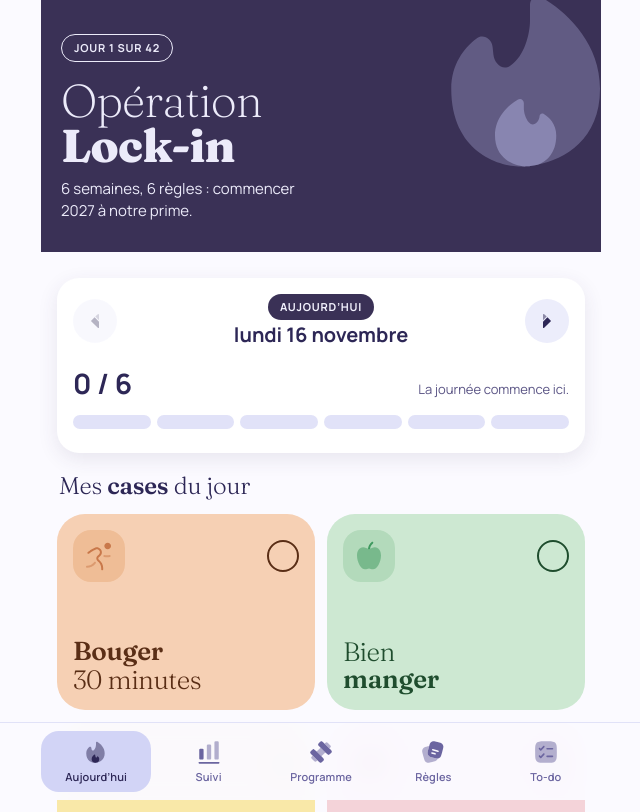
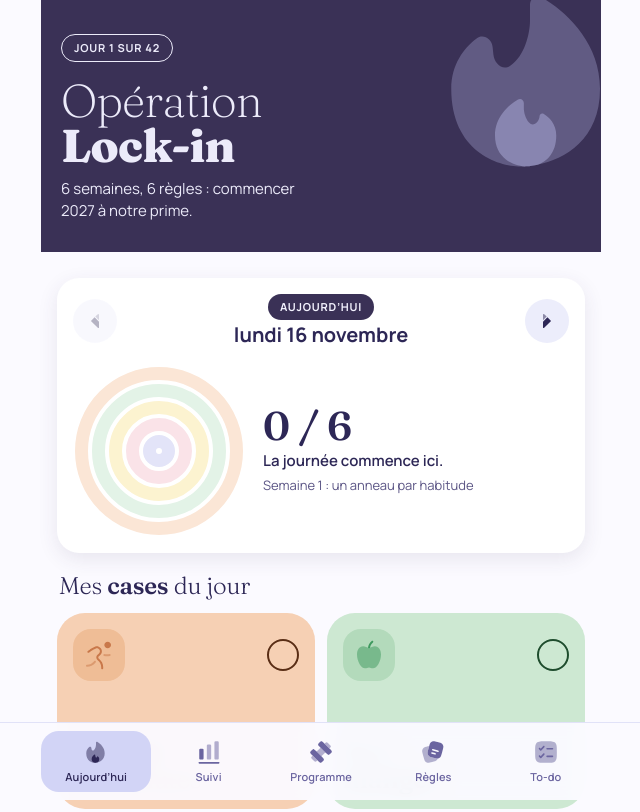
Before and after one commit to aurelie-droid/lock-in, a plain HTML site: page index.html in a window 1280 px wide. Shown: the top 812 px of the page, without its empty margins (319-959 px from the left). Drawn offline with Linux system fonts and the light colour scheme.

Commit message:
Anneaux de progression : habitudes de la semaine et six semaines
Co-Authored-By: Claude Sonnet 5.5 <noreply@anthropic.com>
Claude-Session: https://claude.ai/code/session_014pGNguzEjPBR8fMB7xwN6G

```diff
--- a/index.html
+++ b/index.html
@@ -486,6 +486,15 @@ nav.tabs button .i{width:26px;height:26px}
 .rrow .tips li{background:rgba(255,255,255,.6);color:var(--c-fg)}
 .rbody{padding:0 16px 18px 80px}
 .rrow[open] summary{padding-bottom:10px}
+.rings{display:block;width:172px;height:172px}
+.rings .rg{transition:stroke-dasharray .5s ease}
+.rscore{display:flex;align-items:center;gap:18px;margin-top:16px}
+.rwrap{flex:none}
+.rtxt{display:flex;flex-direction:column;gap:4px;min-width:0}
+.rtxt b{font-family:var(--serif);font-weight:600;font-size:40px;line-height:1;font-variation-settings:'SOFT' 100,'WONK' 1,'opsz' 144}
+.rmsg{font-size:15px;color:var(--ink);font-weight:600}
+.rsub{font-size:13px;color:var(--wine)}
+.ringwrap .rings{width:150px;height:150px;flex:none}
 </style>
 </head>
 <body>
@@ -641,6 +650,14 @@ function banner(pill,title,sub,tone){const m=title.indexOf('Lock-in')>-1?'flame'
 
 function lockSvg(){return '<svg class="lock" viewBox="0 0 120 120" aria-hidden="true"><circle cx="60" cy="60" r="56" fill="#CFD1F5" opacity=".22"/><circle cx="60" cy="60" r="40" fill="#CFD1F5" opacity=".26"/><path d="M42 54V42a18 18 0 0 1 36 0v12" fill="none" stroke="#CFD1F5" stroke-width="9" stroke-linecap="round"/><rect x="32" y="52" width="56" height="42" rx="14" fill="#CFD1F5"/><circle cx="60" cy="68" r="6.5" fill="#3A3156"/><rect x="57" y="70" width="6" height="14" rx="3" fill="#3A3156"/><path d="M98 20l2.2 6.3 6.3 2.2-6.3 2.2-2.2 6.3-2.2-6.3-6.3-2.2 6.3-2.2z" fill="#CFD1F5"/><path d="M20 84l1.6 4.4 4.4 1.6-4.4 1.6-1.6 4.4-1.6-4.4-4.4-1.6 4.4-1.6z" fill="#CFD1F5"/></svg>';}
 
+function rings(size,stroke,gap,items,label){
+  const c=size/2;let h='<svg class="rings" viewBox="0 0 '+size+' '+size+'" role="img" aria-label="'+label+'">';
+  items.forEach((it,k)=>{const r=c-stroke/2-2-k*(stroke+gap),C=2*Math.PI*r,v=Math.max(0,Math.min(1,it.v));
+    h+='<circle cx="'+c+'" cy="'+c+'" r="'+r.toFixed(1)+'" fill="none" stroke="'+it.t+'" stroke-width="'+stroke+'"/>';
+    if(v>0.001)h+='<circle class="rg" cx="'+c+'" cy="'+c+'" r="'+r.toFixed(1)+'" fill="none" stroke="'+it.c+'" stroke-width="'+stroke+'" stroke-linecap="round" stroke-dasharray="'+(C*v).toFixed(1)+' '+C.toFixed(1)+'" transform="rotate(-90 '+c+' '+c+')"/>';});
+  return h+'</svg>';
+}
+const RING_COL={pe:['#E08A5A','#FBE6D6'],gr:['#4FB06F','#E3F3E7'],ye:['#E9C03A','#FCF3D0'],pi:['#E5809A','#FAE3E8'],la:['#5558BD','#E3E4F8'],bl:['#4A9BE0','#DDEEFB']};
 function viewToday(){
   const t=todayIdx(),i=sel,ok=i<=t,s=score(i),x=xp(),l=level(x);
   const nextX=LEVELS[l+1]?LEVELS[l+1][0]:null;
@@ -649,7 +666,9 @@ function viewToday(){
   const dayPill=t<0?'Départ le 16 novembre':(t>=N?'Challenge terminé':'Jour '+(Math.min(t,N-1)+1)+' sur '+N);
   let h=banner(dayPill,'<span class="l">Opération</span><br>Lock-in','6 semaines, 6 règles : commencer 2027 à notre prime.','la3');
   h+='<section class="block"><div class="card"><div class="daynav"><button class="circ" data-act="day" data-d="-1" aria-label="Jour précédent"'+(i<=0?' disabled':'')+'>'+ic('chevL')+'</button><div class="lbl">'+(i===t?'<span class="pill red">Aujourd’hui</span>':'<span class="pill">Jour '+(i+1)+'</span>')+'<b>'+fmt(i)+'</b></div><button class="circ" data-act="day" data-d="1" aria-label="Jour suivant"'+(i>=N-1?' disabled':'')+'>'+ic('chevR')+'</button></div>';
-  h+='<div class="score"><div class="score-row"><b>'+s+' / 6</b><span class="muted">'+msg+'</span></div><div class="segs">'+range(6).map(k=>'<i class="'+(k<s?'on':'')+'"></i>').join('')+'</div></div></div></section>';
+  const wk=Math.floor(i/7),wd=range(7).map(k=>wk*7+k).filter(x=>x<N&&x<=Math.max(t,i));
+  const ritems=HAB.map(b=>({v:range(7).filter(k=>has(wk*7+k,b.id)).length/7,c:RING_COL[b.fam][0],t:RING_COL[b.fam][1]}));
+  h+='<div class="score rscore"><div class="rwrap">'+rings(172,13,4,ritems,'Habitudes de la semaine, un anneau par habitude')+'</div><div class="rtxt"><b>'+s+' / 6</b><span class="rmsg">'+msg+'</span><span class="rsub">Semaine '+(wk+1)+' : un anneau par habitude</span></div></div></div></section>';
   h+='<section class="block"><div class="sec-title"><h3>Mes <span class="k">cases</span> du jour</h3></div><div class="tiles">';
   HAB.forEach((b,k)=>{const on=has(i,b.id);h+='<button class="tile ccard '+b.tone+(on?' on':'')+'" data-act="tick" data-h="'+b.id+'" aria-pressed="'+on+'"><span class="top"><span class="ico">'+ic(b.icon)+'</span><span class="chk">'+ic('check',16)+'</span></span><span class="tt">'+(b.k===1?'<b>'+b.t1+'</b><span class="l">'+b.t2+'</span>':'<span class="l">'+b.t1+'</span><b>'+b.t2+'</b>')+(b.sub?'<span class="sub">'+b.sub+'</span>':'')+'</span></button>';});
   const w=Math.floor(i/7),rc=renfoWeek(w),ron=has(i,'renfo');
@@ -666,7 +685,7 @@ function viewSuivi(){
   const active=range(N).filter(i=>D(i).length>0).length;
   const weeksOk=range(6).filter(w=>renfoWeek(w)>=3).length;
   let h=banner('Mon suivi','<span class="l">Mes</span><br>progrès','Chaque case compte. Regarde le chemin parcouru.','la2');
-  h+='<section class="block"><div class="card ringwrap"><svg class="ring" viewBox="0 0 132 132" role="img" aria-label="Jour '+el+' sur '+N+'"><circle cx="66" cy="66" r="'+R+'" fill="none" stroke="#E1E2F8" stroke-width="14"/><circle cx="66" cy="66" r="'+R+'" fill="none" stroke="#3A3156" stroke-width="14" stroke-linecap="round" stroke-dasharray="'+(C*el/N).toFixed(1)+' '+C.toFixed(1)+'" transform="rotate(-90 66 66)"/><text x="66" y="68" text-anchor="middle" font-size="34" font-weight="800">'+el+'</text><text x="66" y="88" text-anchor="middle" font-size="13" font-weight="500">sur '+N+' jours</text></svg><div class="stats-mini"><div><b>'+active+'</b><span>jours avec au moins une case</span></div><div><b>'+perfect+'</b><span>journées parfaites</span></div><div><b>'+weeksOk+' / 6</b><span>semaines à 3 séances</span></div></div></div></section>';
+  h+='<section class="block"><div class="card ringwrap">'+rings(176,11,3,range(6).map(w=>({v:range(7).reduce((a,k)=>a+score(w*7+k),0)/42,c:['#2D2756','#3A3156','#5558BD','#6B6FD6','#8E92F0','#B9BCF0'][w],t:'#EEEFFC'})),'Six anneaux, un par semaine')+'<div class="stats-mini"><div><b>'+el+' / '+N+'</b><span>jours écoulés, un anneau par semaine</span></div><div><b>'+perfect+'</b><span>journées parfaites</span></div><div><b>'+weeksOk+' / 6</b><span>semaines à 3 séances</span></div></div></div></section>';
   h+='<section class="block"><div class="sec-title"><h3>Mes <span class="k">6 semaines</span></h3></div><div class="card"><div class="cal"><span></span>'+['L','M','M','J','V','S','D'].map(d=>'<span class="dow">'+d+'</span>').join('')+'<span class="dow">Renfo</span>';
   for(let w=0;w<6;w++){
     h+='<span class="wk">S'+(w+1)+'</span>';
```
